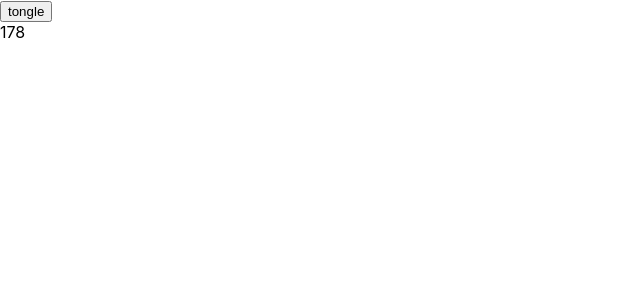
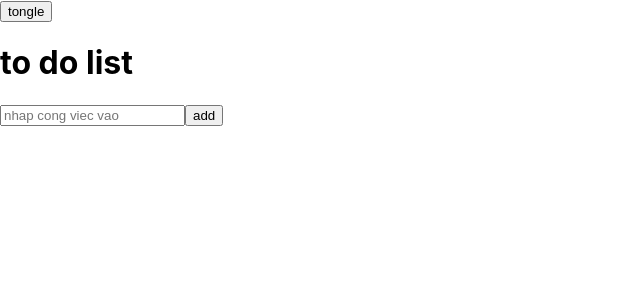
Before and after one commit to anhlangtu852004/f8-React, a React (Create React App) app: page / in a window 1280 px wide. Both pictures are taken after a click on the button "tongle". Shown: the top 300 px of the page, without its empty margins (0-640 px from the left). Built offline with nearby package versions, Linux system fonts and the light colour scheme.

Commit message:
dang lam todo

```diff
--- a/src/App.js
+++ b/src/App.js
@@ -3,21 +3,6 @@ import './App.css';
 import { useState } from 'react';
 import Contents from './components/Contents';
 
-const courses = [
-  {
-    id:1,
-    name: 'jva'
-  },
-  {
-    id:2,
-    name: 'reduc'
-  },
-  {
-    id:3,
-    name: 'php'
-  },
-
-]
 
 function App() {
   const [show, setShow] =useState(false)
--- a/src/components/Contents.js
+++ b/src/components/Contents.js
@@ -1,29 +1,60 @@
-import axios from "axios";
-import { useEffect, useRef, useState } from "react";
+import { useReducer,useRef,useState } from "react";
 
+let idCount = 0
+let initialSate = []
+
+const reducer = (state, action) => {
+    switch (action.type){
+        case 'ADD' :
+            return [...state,action.payload]
+        case 'SET':
+            return
+        default:
+            throw new Error('action sai')
+    }
+
+}
 
 function Contents() {
-    const [timer, setTimer] = useState(180)
+    const [inputValue,setInputValue] = useState('')
+    const [stateList,dispatch] = useReducer(reducer, initialSate)
+    const inputElement = useRef()
 
+    const handleAddtoState = ()=>{
+        dispatch({
+            type: "ADD",
+            payload: {
+                id: ++idCount,
+                name:inputValue
+            }
+        })
+        dispatch({
 
-    useEffect( () => {
-       const timerId = setInterval( () => {
-        setTimer(timer - 1)
-       },1000)
-
-       return () => {
-        clearInterval(timerId)
+        })
+        inputElement.current.focus()
     }
-    },[timer]
-
-
-
-    )
-
-
+    // console.log(inputElement.current.focus());
+    console.log(stateList);
     return (
         <div>
-            {timer}
+            <h1>to do list</h1>
+           <input
+                type='text'
+                placeholder="nhap cong viec vao"
+                // onChange={}
+                ref={inputElement}
+           />
+           <button onClick={handleAddtoState}>add</button>
+           {/* <ul>
+                {stateList.map((state)=>(
+                    <div key={state.id}>
+                        <li >{state.name}</li>
+                        <button>xoa</button>
+                    </div>
+                )
+
+                )}
+           </ul> */}
         </div>
 
     );
```
Also changed, not shown: src/components/ChildComponent.js (added, +13 -0 lines), src/bk/useCallback.txt (added), src/bk/useEffect.txt, src/bk/useReducer.txt (added), src/bk/useRef.txt (added).
